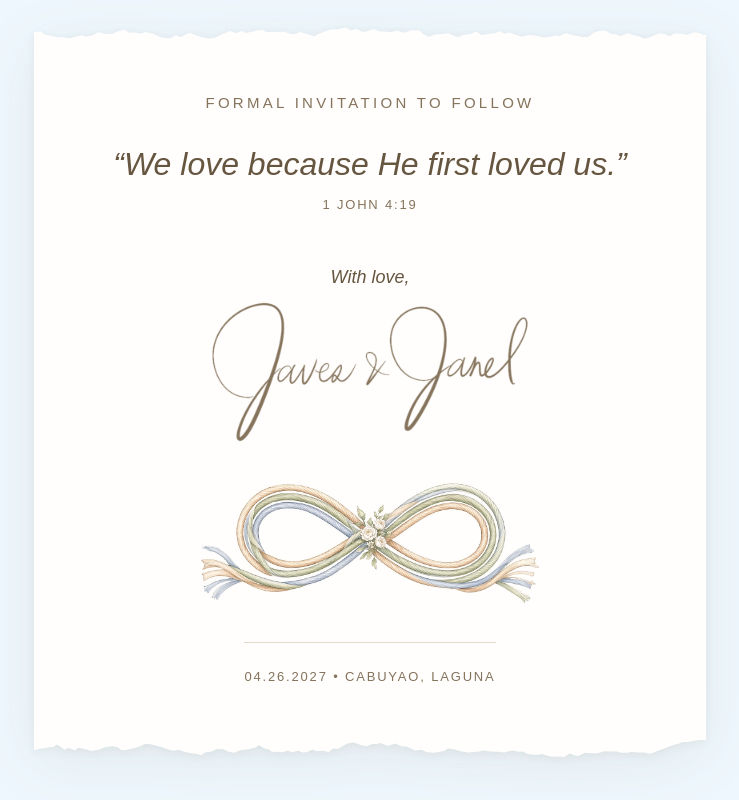
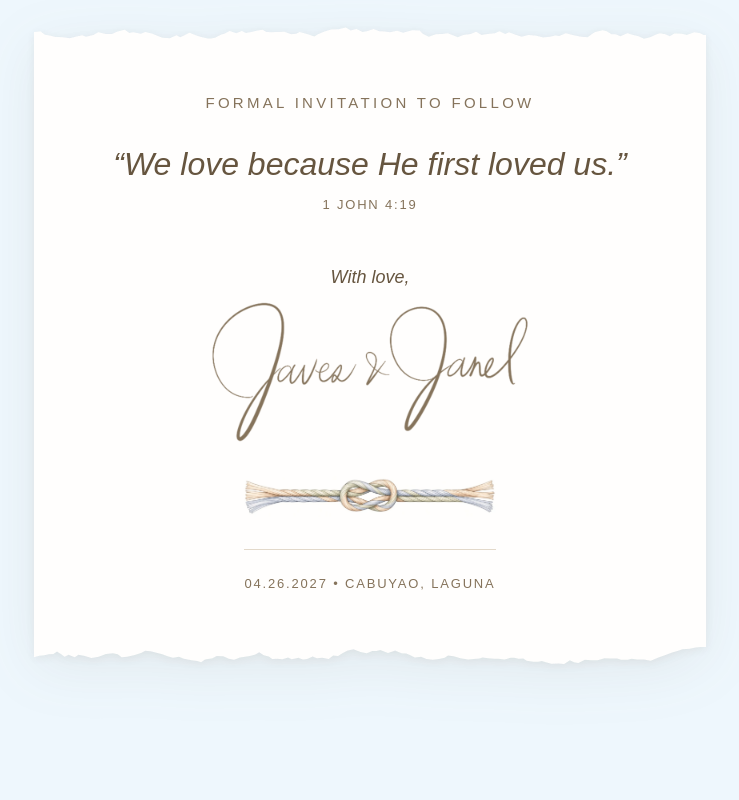
Before and after one commit to ZoeHatdog/WeddingWebsite, a Next.js app: page / in a window 1280 px wide. Shown: the part 3718-4518 px from the top of the page, without its empty margins (270-1009 px from the left). After the commit the page ends 4487 px from the top, so only its background shows below. Built offline with nearby package versions, Linux system fonts and the light colour scheme; no server answers; a web font is replaced by a local one.

Commit message:
new image

```diff
--- a/app/globals.css
+++ b/app/globals.css
@@ -668,7 +668,7 @@ main > .band:first-child { padding-top: clamp(var(--space-xl), 8vw, var(--space-
 }
 
 .cord {
-  width: min(100%, 22rem);
+  width: min(100%, 16rem);
   margin: var(--space-lg) auto 0;
 }
 
--- a/app/page.tsx
+++ b/app/page.tsx
@@ -154,8 +154,8 @@ export default function Home() {
             <p className="close__sign">With love,</p>
             <Image className="close__names" src="/assets/names.png" width={1600} height={720} sizes="22rem" alt="Javes & Janel" />
             <figure className="cord">
-              <Image className="cord__art" src="/assets/three-fold-cord.webp" width={1129} height={430} sizes="(min-width: 40rem) 22rem, 78vw"
-                alt="Watercolour of three braided cords in champagne, sage and powder blue looped into one, tied with a sprig of white roses." />
+              <Image className="cord__art" src="/assets/three-fold-knot.webp" width={1149} height={183} sizes="(min-width: 40rem) 16rem, 64vw"
+                alt="Watercolour of three cords in champagne, sage and powder blue braided into one and tied in a single knot." />
               {/*}
               <figcaption className="cord__caption">
                 “A cord of three strands is not quickly broken.”
```
Also changed, not shown: public/assets/three-fold-knot.webp (added).
